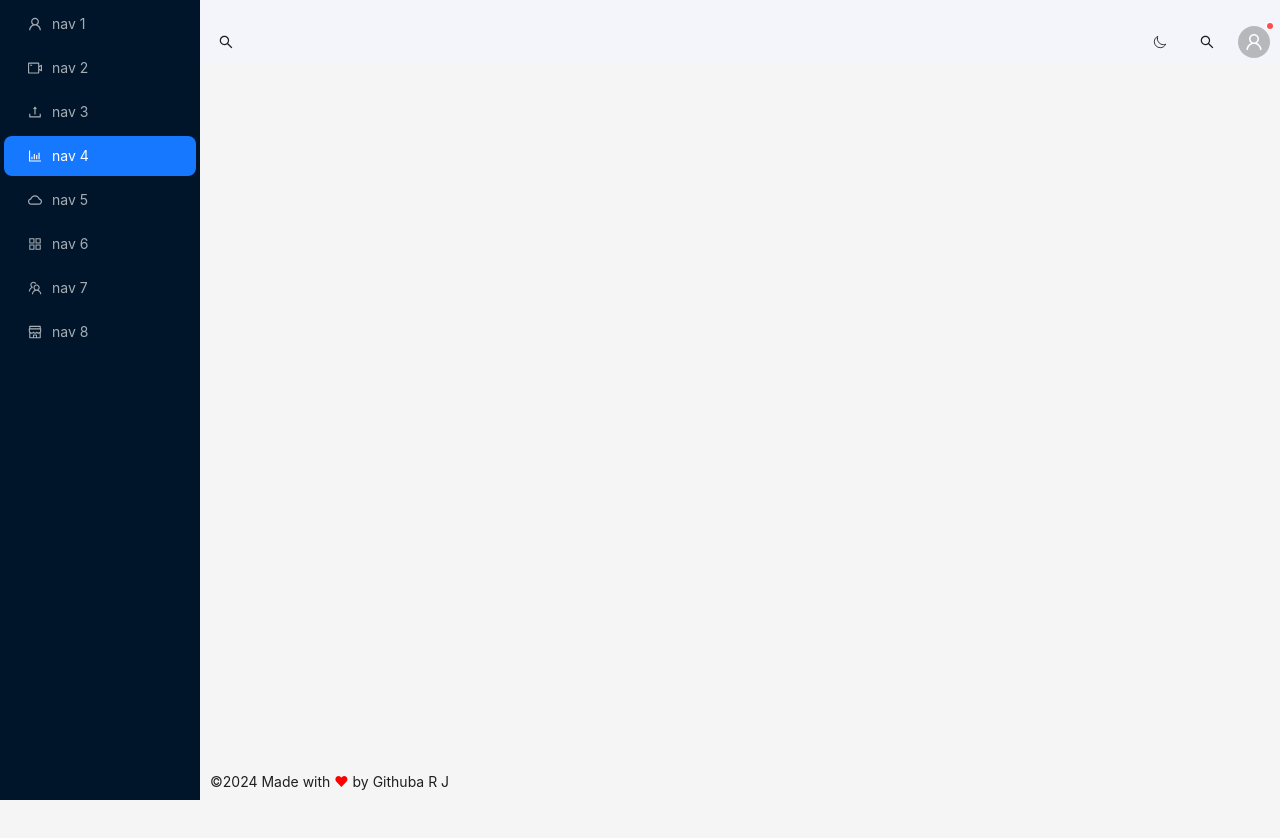
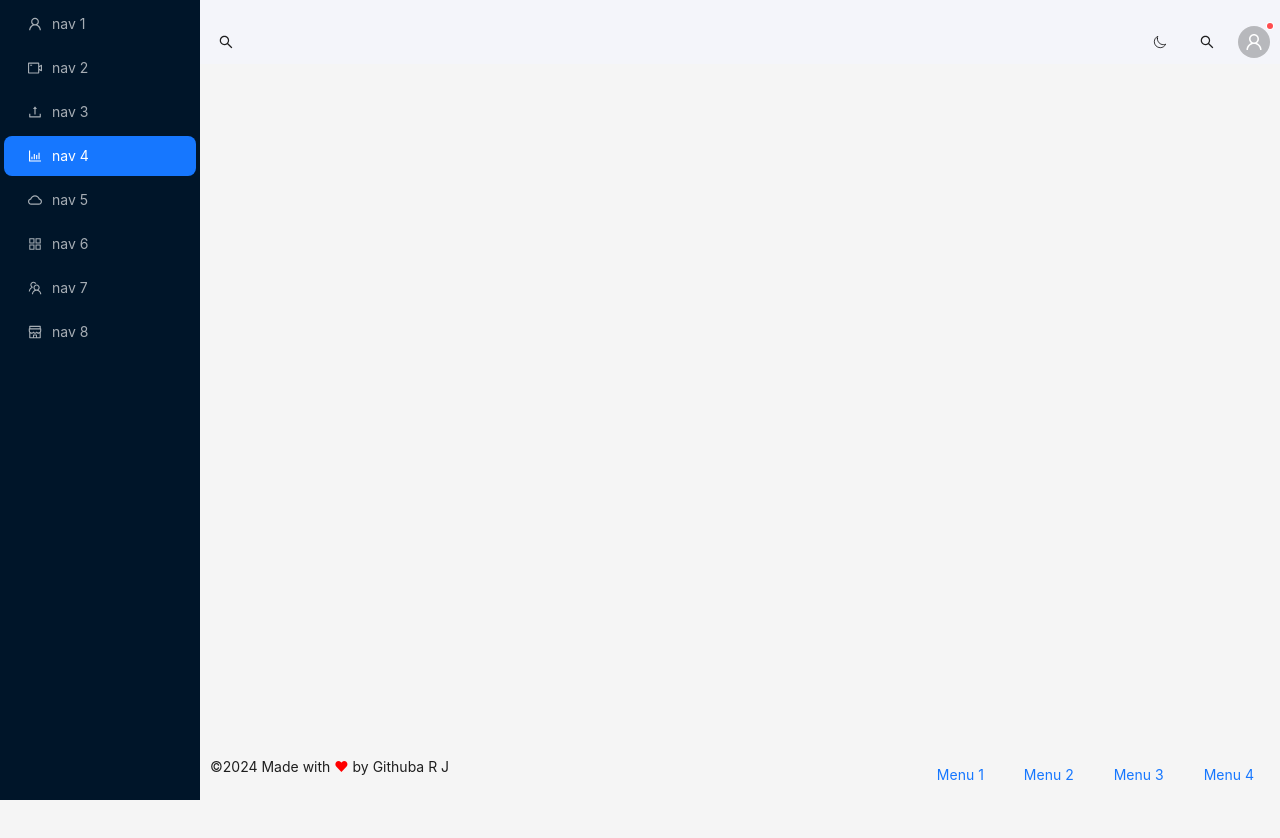
Before and after one commit to githubarj/crm, a React app: page /home in a window 1280 px wide. Shown: the top 838 px of the page. Built offline with nearby package versions, Linux system fonts and the light colour scheme; the HTML template or start-up script is replaced by a standard one.

Commit message:
done with the footer component skeleton

```diff
--- a/src/Components/App/AppFooter.jsx
+++ b/src/Components/App/AppFooter.jsx
@@ -1,4 +1,4 @@
-import { Col, Row, Layout } from "antd";
+import { Col, Row, Layout, Space, Button } from "antd";
 
 const AppFooter = () => {
 	const { Footer } = Layout;
@@ -6,10 +6,17 @@ const AppFooter = () => {
 		<Footer className="app-layout__footer">
 			<Row type="flex" justify="space-between">
 				<Col>
-					©{new Date().getFullYear()} Made with <span>&hearts;</span> by Githuba
-					R J
+					©{new Date().getFullYear()} Made with{" "}
+					<span className="footer-heart">&hearts;</span> by Githuba R J
 				</Col>
-				<Col></Col>
+				<Col>
+					<Space size="small">
+						<Button type="link">Menu 1</Button>
+						<Button type="link">Menu 2</Button>
+						<Button type="link">Menu 3</Button>
+						<Button type="link">Menu 4</Button>
+					</Space>
+				</Col>
 			</Row>
 		</Footer>
 	);
--- a/src/sass/layouts/_appLayout.scss
+++ b/src/sass/layouts/_appLayout.scss
@@ -34,7 +34,7 @@
         z-index: 1;
         bottom: 0;
         padding: 10px;
-        span {
+        .footer-heart{
             color: red;
         }
     }
```
